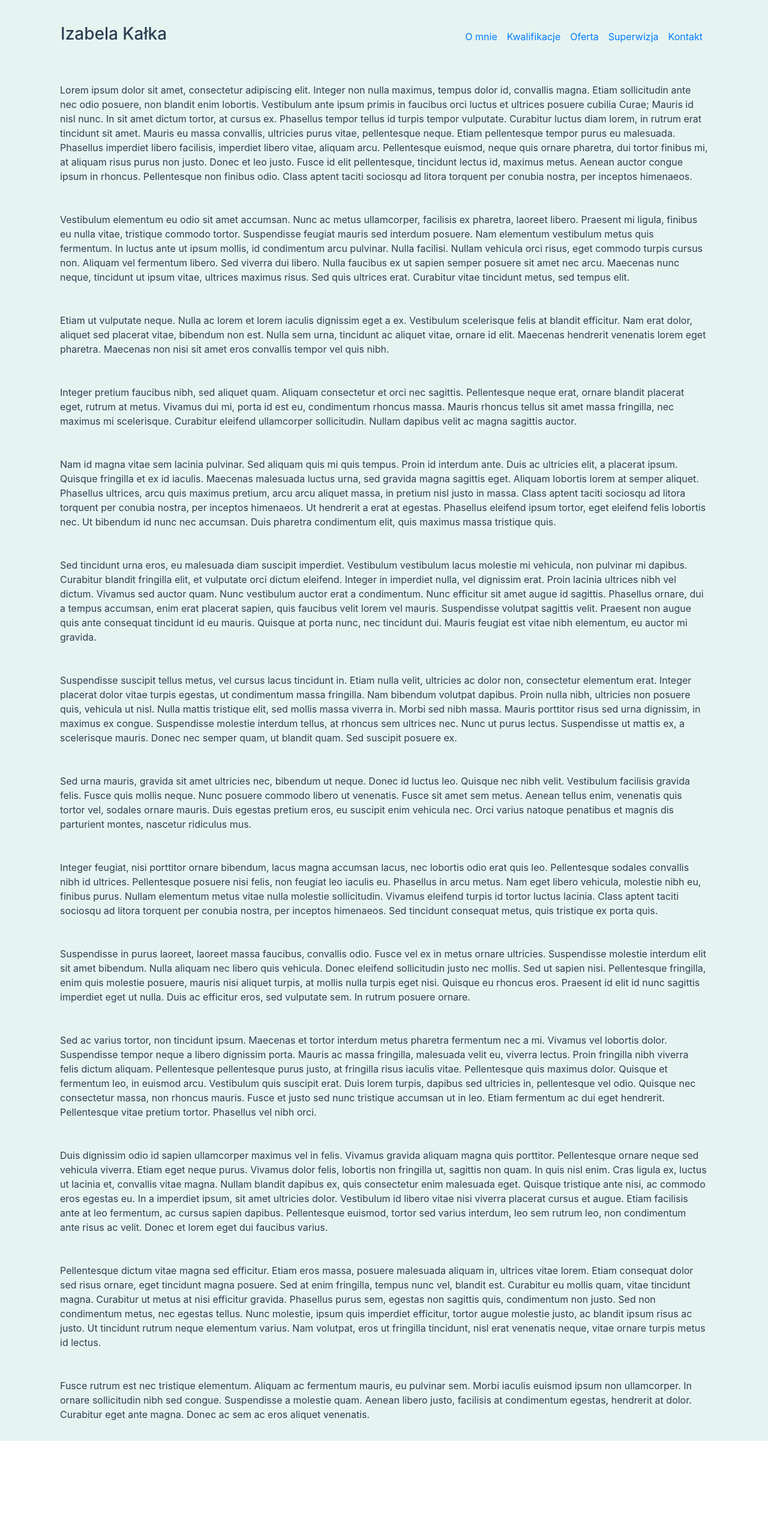
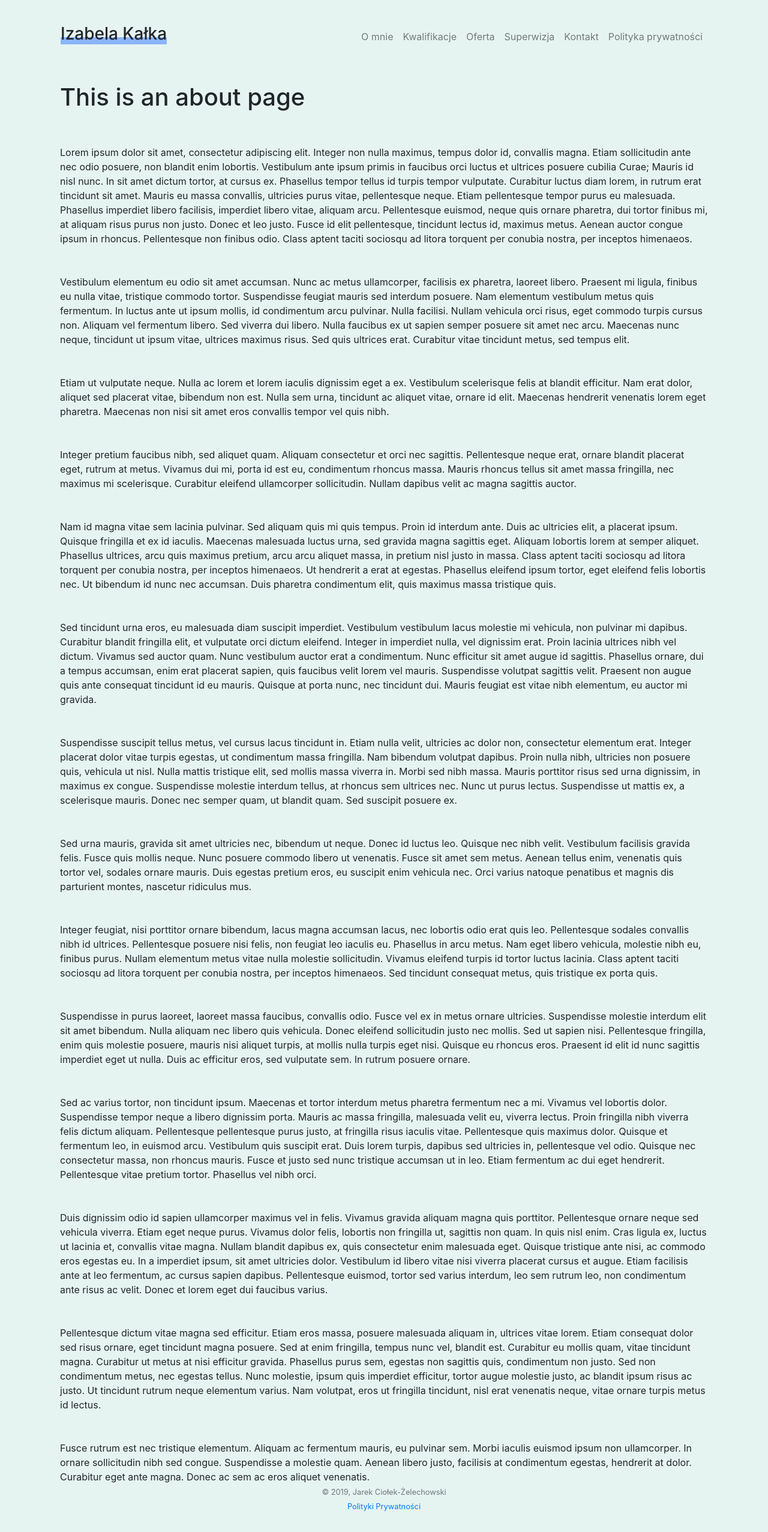
Before and after one commit to Torak28/mom-friend-site-example, a Vue app: page / in a window 1280 px wide. Shown: the whole page at 60% size. Before the commit the page ends 2402 px from the top, so only its background shows below. Built offline with nearby package versions, Linux system fonts and the light colour scheme.

Commit message:
Raw draft of some navbar + text + footer combo

```diff
--- a/src/App.vue
+++ b/src/App.vue
@@ -2,23 +2,30 @@
   <div id="app">
     <b-container>
       <b-navbar :sticky="true" toggleable="md" type="light" class="nav-background">
-        <!-- <b-navbar-brand tag="h1" class='d-md-none d-sm-none d-none d-lg-block'>Izabela Kałka</b-navbar-brand> -->
         <h3 class='d-md-none d-sm-none d-none d-lg-block'>Izabela Kałka</h3>
         <b-navbar-toggle target="nav-collapse" />
 
           <b-collapse id="nav-collapse" is-nav>
             <b-navbar-nav class="ml-auto">
-              <b-nav-item><b-link to="/">O mnie</b-link></b-nav-item>
-              <b-nav-item><b-link to="/kwalifikacje">Kwalifikacje</b-link></b-nav-item>
-              <b-nav-item><b-link to="/oferta">Oferta</b-link></b-nav-item>
-              <b-nav-item><b-link to="/superwizja">Superwizja</b-link></b-nav-item>
-              <b-nav-item><b-link to="/kontakt">Kontakt</b-link></b-nav-item>
+              <b-nav-item to="/">O mnie</b-nav-item>
+              <b-nav-item to="/kwalifikacje">Kwalifikacje</b-nav-item>
+              <b-nav-item to="/oferta">Oferta</b-nav-item>
+              <b-nav-item to="/superwizja">Superwizja</b-nav-item>
+              <b-nav-item to="/kontakt">Kontakt</b-nav-item>
+              <b-nav-item to="/rodo">Polityka prywatności</b-nav-item>
             </b-navbar-nav>
           </b-collapse>
       </b-navbar>
     <br>
     <br>
     <router-view/>
+    <b-row class='text-center'>
+      <b-col>
+        <small class="text-muted">© 2019, Jarek Ciołek-Żelechowski</small>
+        <br>
+        <small><b-link href="http://example.com">Polityki Prywatności</b-link></small>
+      </b-col>
+    </b-row>
     </b-container>
   </div>
 </template>
@@ -30,12 +37,24 @@ export default {
 </script>
 
 <style>
-  #app {
+  body {
     font-family: -apple-system, BlinkMacSystemFont, "Segoe UI", Helvetica, Arial, sans-serif !important;
     background: #e6f4f1 !important;
     color: #2c3e50;
     padding: 2rem;
     margin: auto;
+  }
+  /* h1 {
+    background: linear-gradient(180deg, rgba(255,255,255,0) 65%, rgb(140, 180, 255) 65%);
+    display: inline;
+  } */
+  h3 {
+    background: linear-gradient(180deg, rgba(255, 255, 255, 0) 65%, rgb(140, 180, 255) 65%);
+    display: inline;
+  }
+  img {
+    max-width: 100%;
+    height: auto;
   }
   .nav-background {
     background: #e6f4f1;
--- a/src/router.js
+++ b/src/router.js
@@ -5,6 +5,7 @@ import Qualifications from "@/views/Qualifications.vue";
 import Offer from "@/views/Offer.vue";
 import Supervision from "@/views/Supervision.vue";
 import Contact from "@/views/Contact.vue";
+import Rodo from "@/views/Rodo.vue";
 
 Vue.use(Router)
 
@@ -36,6 +37,11 @@ export default new Router({
       path: '/kontakt',
       name: 'Kontakt',
       component: Contact
+    },
+    {
+      path: '/rodo',
+      name: 'RODO',
+      component: Rodo
     }
   ]
 })
--- a/src/views/About.vue
+++ b/src/views/About.vue
@@ -1,5 +1,8 @@
 <template>
   <b-container class="about">
+    <h1>This is an about page</h1>
+<br>
+<br>
 Lorem ipsum dolor sit amet, consectetur adipiscing elit. Integer non nulla maximus, tempus dolor id, convallis magna. Etiam sollicitudin ante nec odio posuere, non blandit enim lobortis. Vestibulum ante ipsum primis in faucibus orci luctus et ultrices posuere cubilia Curae; Mauris id nisl nunc. In sit amet dictum tortor, at cursus ex. Phasellus tempor tellus id turpis tempor vulputate. Curabitur luctus diam lorem, in rutrum erat tincidunt sit amet. Mauris eu massa convallis, ultricies purus vitae, pellentesque neque. Etiam pellentesque tempor purus eu malesuada. Phasellus imperdiet libero facilisis, imperdiet libero vitae, aliquam arcu. Pellentesque euismod, neque quis ornare pharetra, dui tortor finibus mi, at aliquam risus purus non justo. Donec et leo justo. Fusce id elit pellentesque, tincidunt lectus id, maximus metus. Aenean auctor congue ipsum in rhoncus. Pellentesque non finibus odio. Class aptent taciti sociosqu ad litora torquent per conubia nostra, per inceptos himenaeos.
 <br>
 <br>
@@ -55,3 +58,10 @@ Pellentesque dictum vitae magna sed efficitur. Etiam eros massa, posuere malesua
 Fusce rutrum est nec tristique elementum. Aliquam ac fermentum mauris, eu pulvinar sem. Morbi iaculis euismod ipsum non ullamcorper. In ornare sollicitudin nibh sed congue. Suspendisse a molestie quam. Aenean libero justo, facilisis at condimentum egestas, hendrerit at dolor. Curabitur eget ante magna. Donec ac sem ac eros aliquet venenatis.
   </b-container>
 </template>
+
+<style scope>
+  .text {
+    text-align: justify;
+    text-justify: inter-word;
+  }
+</style>
```
